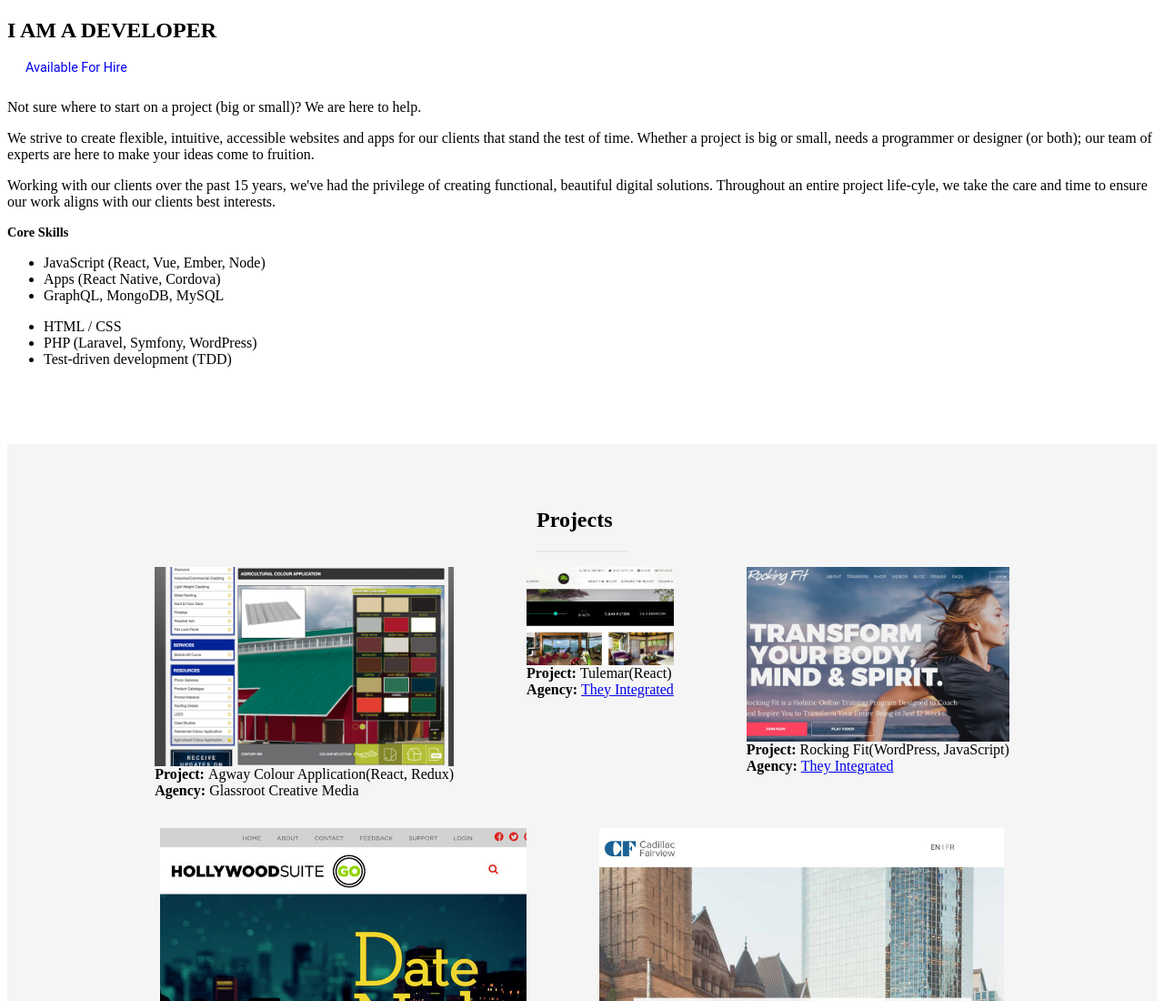
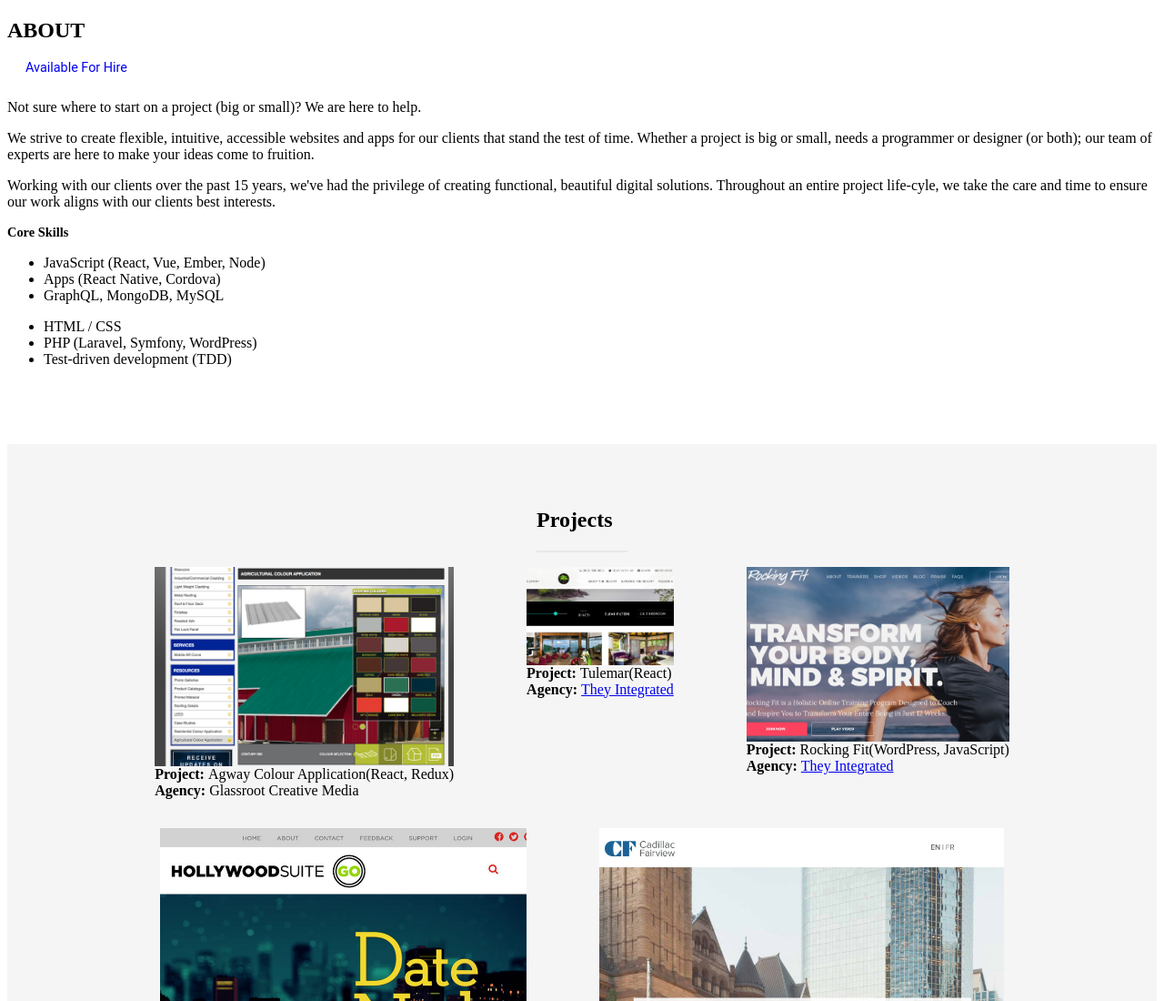
Before and after one commit to timarney/line37, a Gatsby site: page / in a window 1280 px wide. Shown: the top 1100 px of the page at 91% size. Built offline with nearby package versions, Linux system fonts and the light colour scheme; Gatsby itself is replaced by a stand-in of ours.

Commit message:
Update index.js

```diff
--- a/src/pages/index.js
+++ b/src/pages/index.js
@@ -34,7 +34,7 @@
           <div className="main-text">
             <LineNumbers />
             <div>
-              <h2 style={{ marginBottom: "10px" }}>I AM A DEVELOPER</h2>
+              <h2 style={{ marginBottom: "10px" }}>ABOUT</h2>
               <span
                 className="keyline"
                 style={{
```
